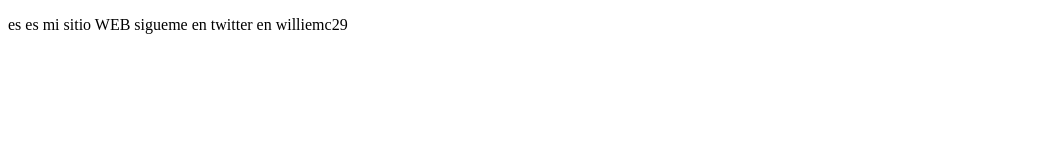
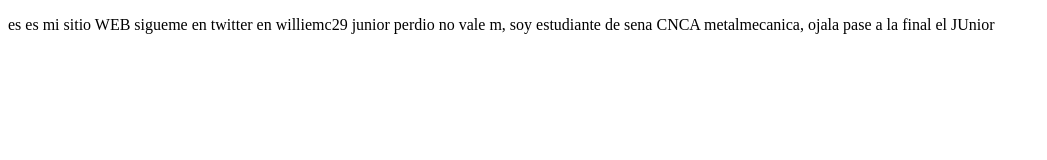
Before and after one commit to WMC29/proyectoDemoCursoPrework, a plain HTML site: page index.html in a window 1280 px wide. Shown: the whole page, without its empty margins (0-1047 px from the left). Drawn offline with Linux system fonts and the light colour scheme.

Commit message:
cambios agregamos junior no vale m

```diff
--- a/index.html
+++ b/index.html
@@ -7,6 +7,7 @@
     <title>HolaMundo</title>
 </head>
 <body>
-    <p> es es mi sitio WEB  sigueme en twitter en williemc29</p>
+    <p> es es mi sitio WEB  sigueme en twitter en williemc29 junior perdio no vale m,
+        soy estudiante de sena CNCA metalmecanica, ojala pase a la final el JUnior </p>
 </body>
 </html>
```
